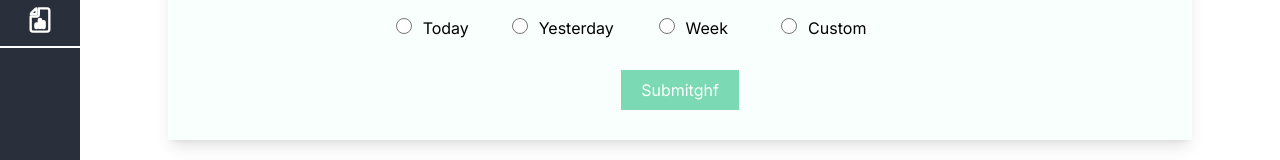
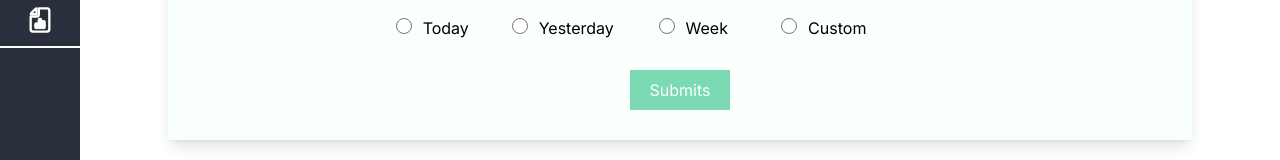
Before and after one commit to bilal-eurosoft/vtracknext, a Next.js app: page /Reports in a window 1280 px wide. Shown: the part 288-448 px from the top of the page. Built offline with nearby package versions, Linux system fonts and the light colour scheme; no server answers; sample sign-in values are in the browser's storage.

Commit message:
conflix-remove

```diff
--- a/src/app/Reports/page.tsx
+++ b/src/app/Reports/page.tsx
@@ -398,7 +398,7 @@ export default function Reports() {
                 !Ignitionreport.toDateTime
               }
             >
-              Submitghf
+              Submits
             </button>
           </div>
         </div>
```
